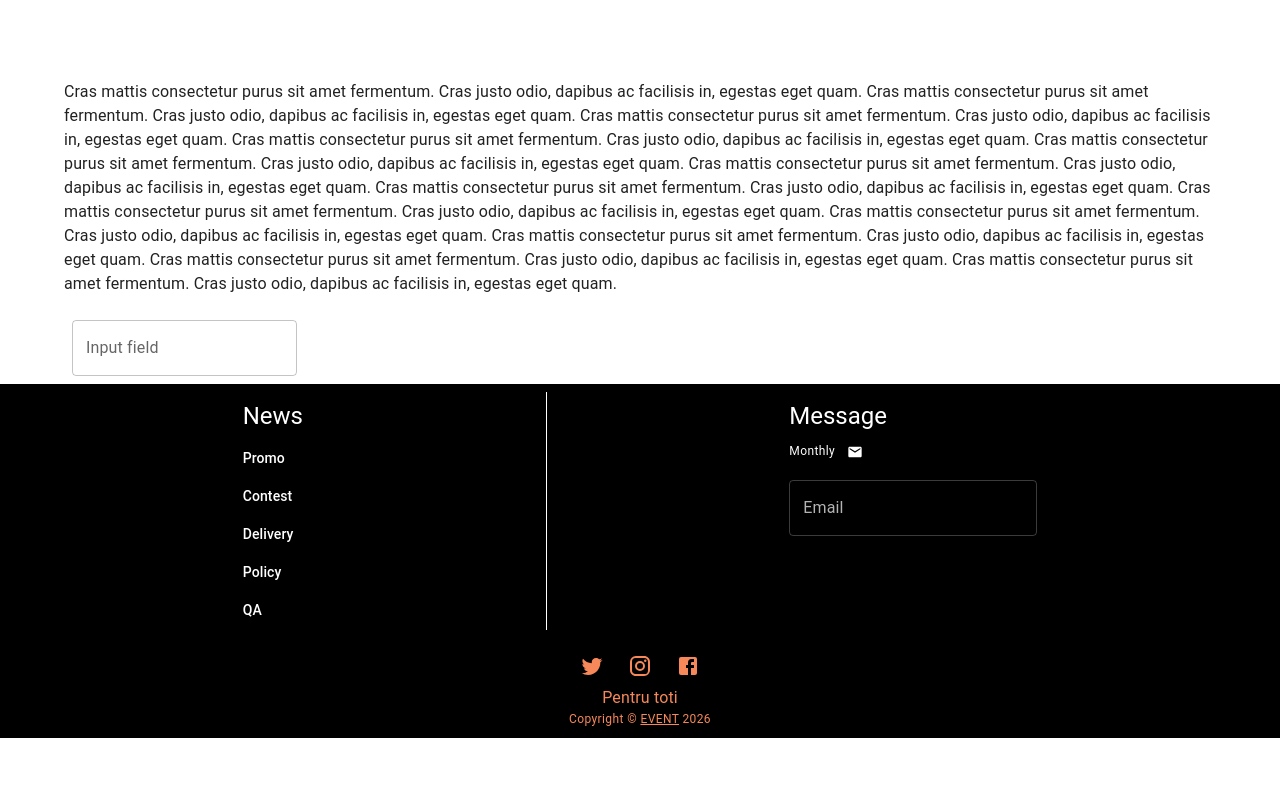
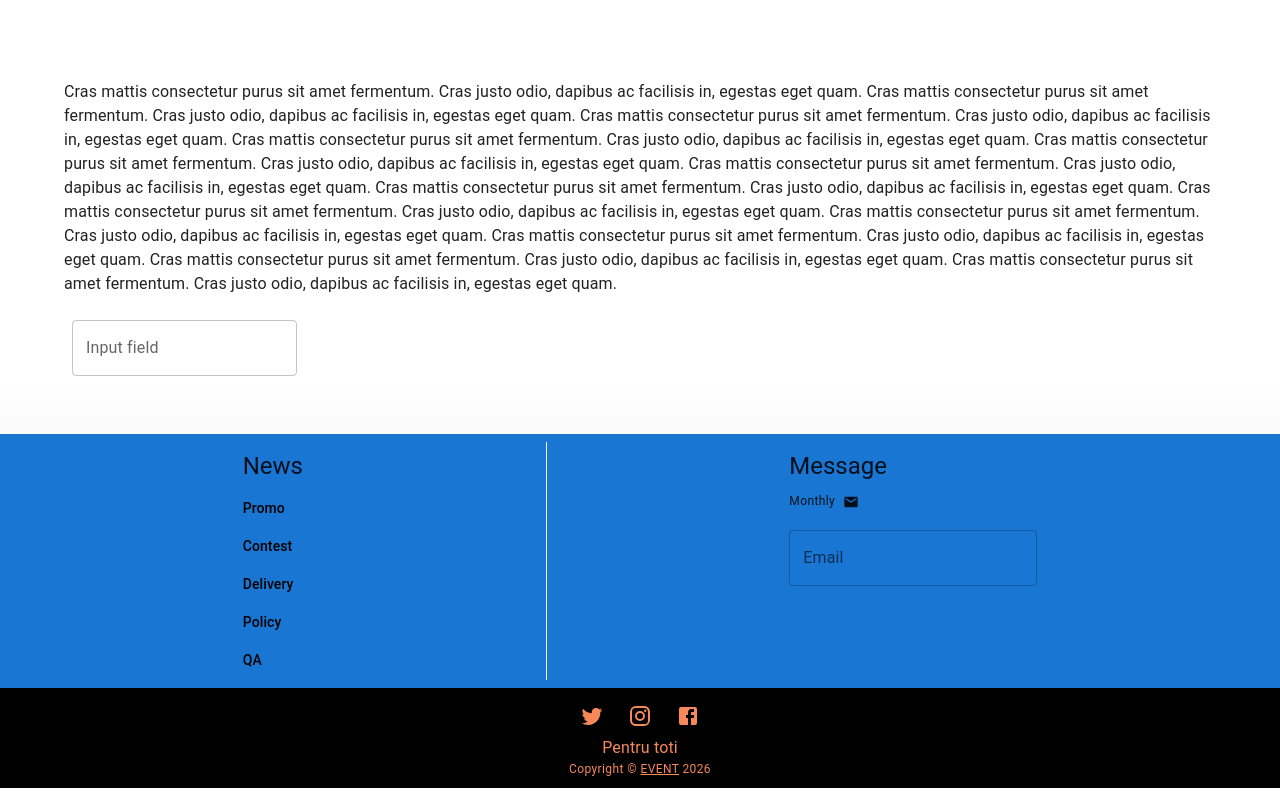
Before and after one commit to saranciucnichita/events-org-site, a Next.js app in the folder frontend/: page /home in a window 1280 px wide. Built offline with nearby package versions, Linux system fonts and the light colour scheme.

Commit message:
Attempt to customize footer

```diff
--- a/frontend/app/(main)/components/Footer.tsx
+++ b/frontend/app/(main)/components/Footer.tsx
@@ -14,7 +14,6 @@ import TwitterIcon from '@mui/icons-material/Twitter';
 import InstagramIcon from '@mui/icons-material/Instagram';
 import FacebookIcon from '@mui/icons-material/Facebook';
 import EmailIcon from '@mui/icons-material/Email';
-import { useRouter } from 'next/navigation';
 
 const dark = createTheme({
     palette: {
@@ -23,7 +22,6 @@ const dark = createTheme({
 });
 
 export default function Footer() {
-    const router = useRouter();
     const footerLinks = [
         { label: 'Promo', url: '/promotions' },
         { label: 'Contest', url: '/contests' },
@@ -31,34 +29,40 @@ export default function Footer() {
         { label: 'Policy', url: '/policy' },
         { label: 'QA', url: '/qa' },
     ];
+
     return (
         <>
+            <Box
+                sx={{
+                    background: 'linear-gradient(to bottom, #ffffff, #fafafa)',
+                    height: '50px',
+                }}
+            />
             <Stack direction={{ xs: 'column', sm: 'row' }}
-                sx={{ justifyContent: "space-evenly", alignItems: "flex-start", backgroundColor: "common.black" }}>
-                <Box sx={{ display: 'grid', color: 'inherit', justifyItems: 'start', gap: 2, p: { xs: 1, md: 2, lg: 2 } }}>
-                    <Typography variant="h5" component="div" sx={{ color: "common.white" }}>
+                sx={{ justifyContent: "space-evenly", alignItems: "flex-start", backgroundColor: "primary.main" }}>
+                <Box sx={{ display: 'grid', justifyItems: 'start', gap: 2, p: { xs: 1, md: 2, lg: 2 } }}>
+                    <Typography variant="h5" component="div">
                         News
                     </Typography>
                     {footerLinks.map((item) => (
-                        <Link key={item.label} href={item.url} underline="hover" color="common.white" variant="subtitle2">
+                        <Link key={item.label} href={item.url} underline="hover" color="common.black" variant="subtitle2">
                             {item.label}
                         </Link>
                     ))}
                 </Box>
                 <Divider orientation="vertical" variant="middle" sx={{ borderColor: "common.white" }} flexItem />
                 <Box sx={{
-                    display: 'grid', color: 'common.white', p: { xs: 1, md: 2, lg: 2 },
+                    display: 'grid', p: { xs: 1, md: 2, lg: 2 },
                     gap: 1
                 }}>
                     <Typography variant="h5" component="div" sx={{ mb: 0 }}>
                         Message
                     </Typography>
                     <Typography variant="caption" component="div" sx={{ mb: 1 }}>
-                        Monthly                        <EmailIcon sx={{ paddingLeft: 1 }} />
+                        Monthly
+                        <EmailIcon sx={{ paddingLeft: 1 }} />
                     </Typography>
-                    <ThemeProvider theme={dark}>
                     <TextField fullWidth id="outlined-basic" label="Email" variant="outlined" sx={{ input: { color: 'common.white' } }} />
-                    </ThemeProvider>
                 </Box>
             </Stack>
 
@@ -72,15 +76,15 @@ export default function Footer() {
                     color: '#f68859',
                 }}
             >
-                <Container sx={{ backgroundColor: "common.black" }}>
+                <Container sx={{ backgroundColor: "inherit" }}>
                     <Stack direction="row" spacing={1} sx={{ justifyContent: 'center' }}>
-                        <IconButton color="inherit" aria-label="twitter" onClick={() => router.push('https://x.com/electroshop')}>
+                        <IconButton color="inherit" aria-label="twitter" href='https://x.com/electroshop'>
                             <TwitterIcon />
                         </IconButton>
-                        <IconButton color="inherit" aria-label="instagram" onClick={() => router.push('https://www.instagram.com/electroshop')}>
+                        <IconButton color="inherit" aria-label="instagram" href='https://www.instagram.com/electroshop'>
                             <InstagramIcon />
                         </IconButton>
-                        <IconButton color="inherit" aria-label="facebook" onClick={() => router.push('https://www.facebook.com/electroshop')}>
+                        <IconButton color="inherit" aria-label="facebook" href="https://www.facebook.com/electroshop">
                             <FacebookIcon />
                         </IconButton>
                     </Stack>
--- a/frontend/app/(main)/layout.tsx
+++ b/frontend/app/(main)/layout.tsx
@@ -13,14 +13,14 @@ const geistMono = Geist_Mono({
 });
 
 export const metadata: Metadata = {
-  title: "Create Next App",
-  description: "Generated by create next app",
+  title: "EVENT site",
+  description: "Procedă să organiza eveniment cu noi! Calitate înaltă!",
 };
 
 export default function RootLayout({ children }: LayoutProps<"/">) {
   return (
     <html
-      lang="en"
+      lang="ro"
       className={`${geistSans.variable} ${geistMono.variable} h-full antialiased`}
     >
       <body className="min-h-full flex flex-col">{children}</body>
```
Also changed, not shown: 1 other file (tests, documents, lock files or other folders). Lines whose indentation alone changed are shown as unchanged.
